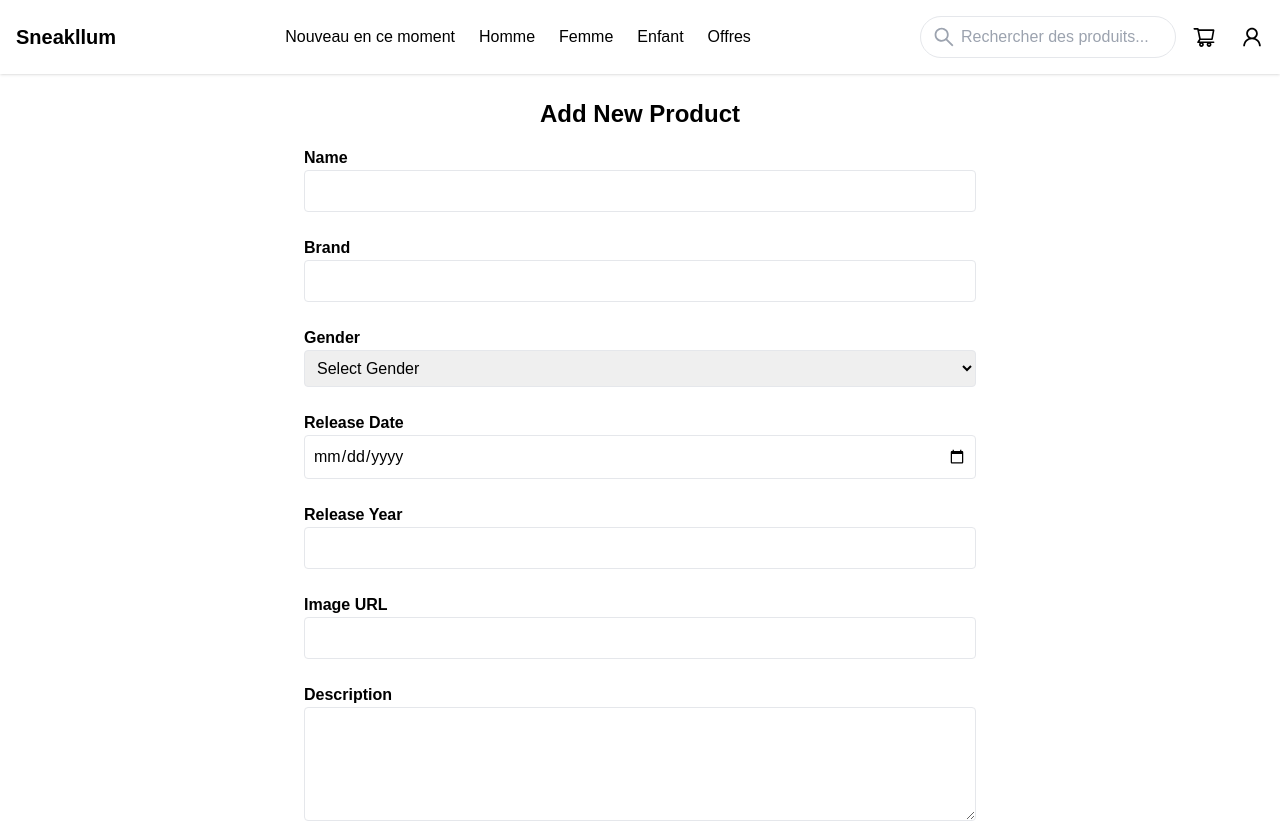
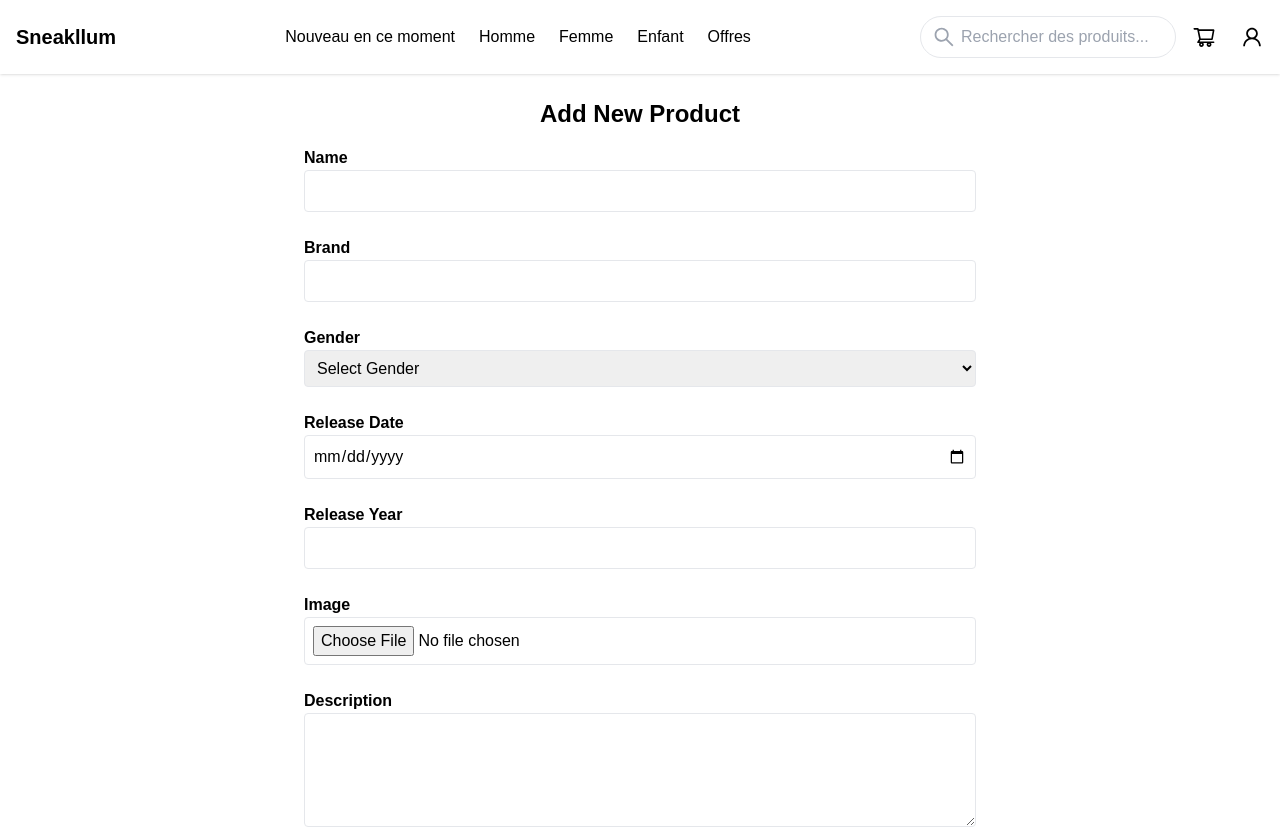
Before and after one commit to LouisGouaux/Sneakllum, a Next.js app in the folder sneakllum/: page /admin/add-product in a window 1280 px wide. Shown: the top 828 px of the page. Built offline with nearby package versions, Linux system fonts and the light colour scheme.

Commit message:
change the input types

```diff
--- a/sneakllum/src/app/admin/add-product/page.tsx
+++ b/sneakllum/src/app/admin/add-product/page.tsx
@@ -17,7 +17,7 @@ export default function AddProduct() {
         gender: "",
         releaseDate: "",
         releaseYear: "",
-        image: "",
+        image: null as File | null, // File type for the image field
         description: "",
         marketPrice: "",
         price: "",
@@ -27,7 +27,7 @@ export default function AddProduct() {
         { color: "", size: "", stock: 0 },
     ]);
 
-    const handleProductChange = (field: string, value: string) => {
+    const handleProductChange = (field: string, value: unknown) => {
         setProduct((prev) => ({
             ...prev,
             [field]: value,
@@ -61,16 +61,28 @@ export default function AddProduct() {
             return;
         }
 
-        // Prepare product data for submission
-        const payload = { ...product, variants };
+        const formData = new FormData();
+        formData.append("name", product.name);
+        formData.append("brand", product.brand);
+        formData.append("gender", product.gender);
+        formData.append("releaseDate", product.releaseDate);
+        formData.append("releaseYear", product.releaseYear);
+        formData.append("description", product.description);
+        formData.append("marketPrice", product.marketPrice);
+        formData.append("price", product.price);
+
+        // Append image file
+        if (product.image) {
+            formData.append("image", product.image);
+        }
+
+        // Append variants as JSON
+        formData.append("variants", JSON.stringify(variants));
 
         try {
             const response = await fetch("/api/products", {
                 method: "POST",
-                headers: {
-                    "Content-Type": "application/json",
-                },
-                body: JSON.stringify(payload),
+                body: formData,
             });
 
             if (response.ok) {
@@ -145,15 +157,19 @@ export default function AddProduct() {
                         value={product.releaseYear}
                         onChange={(e) => handleProductChange("releaseYear", e.target.value)}
                         className="border p-2 rounded w-full"
+                        min={1900}
+                        max={new Date().getFullYear()}
                         required
                     />
                 </div>
                 <div>
-                    <label className="block font-semibold">Image URL</label>
+                    <label className="block font-semibold">Image</label>
                     <input
-                        type="url"
-                        value={product.image}
-                        onChange={(e) => handleProductChange("image", e.target.value)}
+                        type="file"
+                        onChange={(e) =>
+                            handleProductChange("image", e.target.files ? e.target.files[0] : null)
+                        }
+                        accept="image/*"
                         className="border p-2 rounded w-full"
                         required
                     />
```
